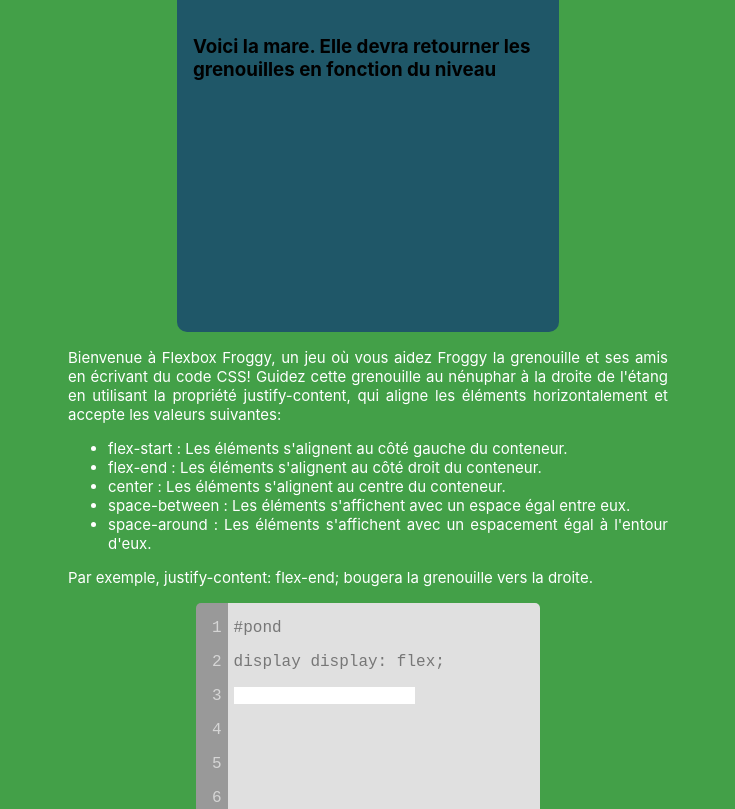
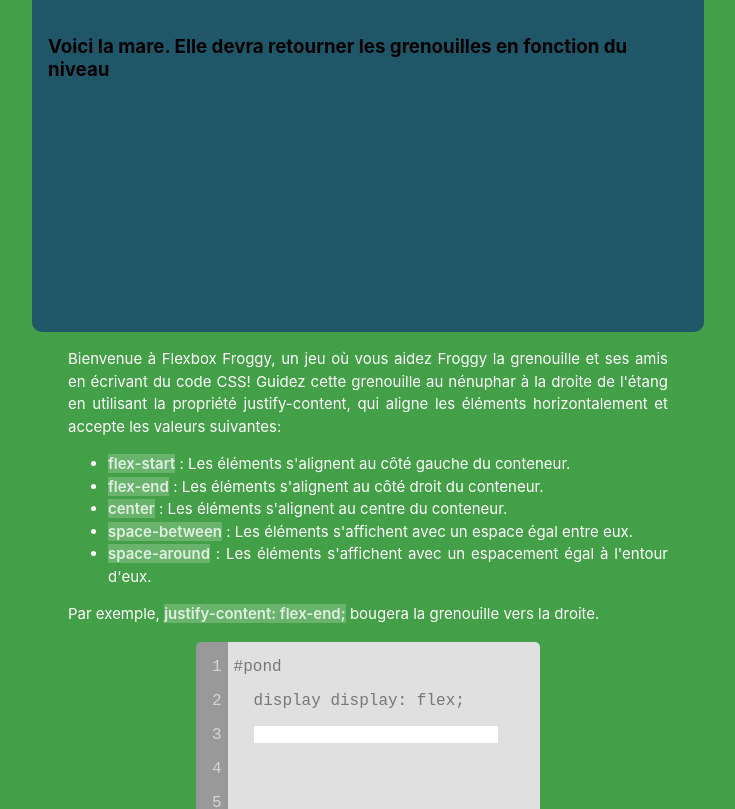
Before and after one commit to paulgast/React-Flexbox-Froggy-Clone, a React (Create React App) app: page / in a window 1280 px wide. Shown: the top 809 px of the page, without its empty margins (272-1007 px from the left). Built offline with nearby package versions, Linux system fonts and the light colour scheme.

Commit message:
Ecran d'accueil

```diff
--- a/src/App.css
+++ b/src/App.css
@@ -10,13 +10,13 @@
 
 body {
   background-color: #43A048;
-  height: 1000px;
+  height: 1500px;
 }
 
 .Pound {
   background-color: #1f5768;
   display: flex;
-  width: 350px;
+  width: 50%;
   height: 300px;
   padding: 1em;
   border-bottom-left-radius: 10px;
@@ -29,16 +29,24 @@ body {
 }
 
 .text {
-  color:white;
-  width: 600px;
+  max-width: 600px;
+  margin: 0px 30px;
   text-align: justify;
   font-size: 15px;
+  line-height: 1.5;
+  color:white;
 }
 
+.bold {
+  font-weight: 600;
+  color: rgba(255, 255, 255, 0.8);
+  background-color:#69B36D;
+}
 
 .editor {
   display: flex;
   flex-direction: row;
+  margin: 0 auto;
   font-family: 'Source Code Pro', monospace;
   font-size: 16px;
 }
@@ -66,6 +74,12 @@ body {
 }
 
 .Css input {
+  width: 80%;
+  margin-left: 20px;
   border-style:none;
   outline:none;
 }
+
+.tabulation {
+  margin-left: 20px;
+}
--- a/src/Components/Editor/Css.js
+++ b/src/Components/Editor/Css.js
@@ -4,7 +4,7 @@ function Css() {
     return (
         <div className="Css">
             <p>#pond</p>
-            <p>         display display: flex;</p>
+            <p className="tabulation">display display: flex;</p>
                     <form>
                         <label>
                             <input type="text" name="name" />
--- a/src/Components/Instructions.js
+++ b/src/Components/Instructions.js
@@ -8,13 +8,13 @@ function Instructions() {
                 <p>
                     {"Bienvenue à Flexbox Froggy, un jeu où vous aidez Froggy la grenouille et ses amis en écrivant du code CSS! Guidez cette grenouille au nénuphar à la droite de l'étang en utilisant la propriété justify-content, qui aligne les éléments horizontalement et accepte les valeurs suivantes:"}
                     <ul>
-                        <li>{"flex-start : Les éléments s'alignent au côté gauche du conteneur."}</li>
-                        <li>{"flex-end : Les éléments s'alignent au côté droit du conteneur."}</li>
-                        <li>{"center : Les éléments s'alignent au centre du conteneur."}</li>
-                        <li>{"space-between : Les éléments s'affichent avec un espace égal entre eux."}</li>
-                        <li>{"space-around : Les éléments s'affichent avec un espacement égal à l'entour d'eux."}</li>
+                        <li><span className="bold">{"flex-start"}</span>{" : Les éléments s'alignent au côté gauche du conteneur."}</li>
+                        <li><span className="bold">{"flex-end"}</span>{" : Les éléments s'alignent au côté droit du conteneur."}</li>
+                        <li><span className="bold">{"center"}</span>{" : Les éléments s'alignent au centre du conteneur."}</li>
+                        <li><span className="bold">{"space-between"}</span>{" : Les éléments s'affichent avec un espace égal entre eux."}</li>
+                        <li><span className="bold">{"space-around"}</span>{" : Les éléments s'affichent avec un espacement égal à l'entour d'eux."}</li>
                     </ul>
-                    <p>{"Par exemple, justify-content: flex-end; bougera la grenouille vers la droite."}</p>
+                    <p>{"Par exemple, "}<span className="bold">{"justify-content: flex-end;"}</span> {"bougera la grenouille vers la droite."}</p>
                 </p>
             </div>
         </Text>
```
